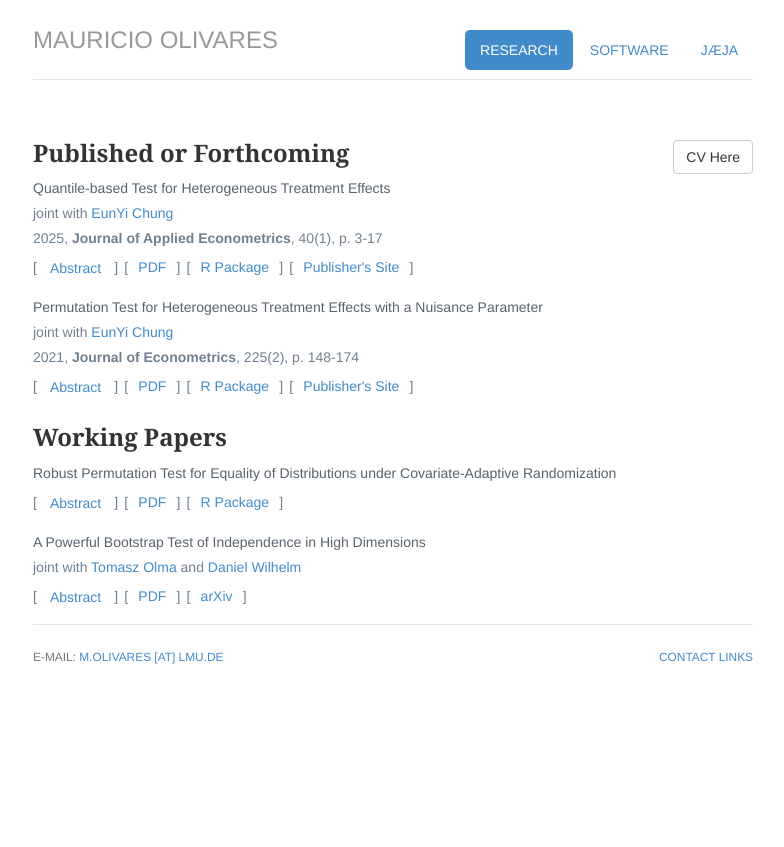
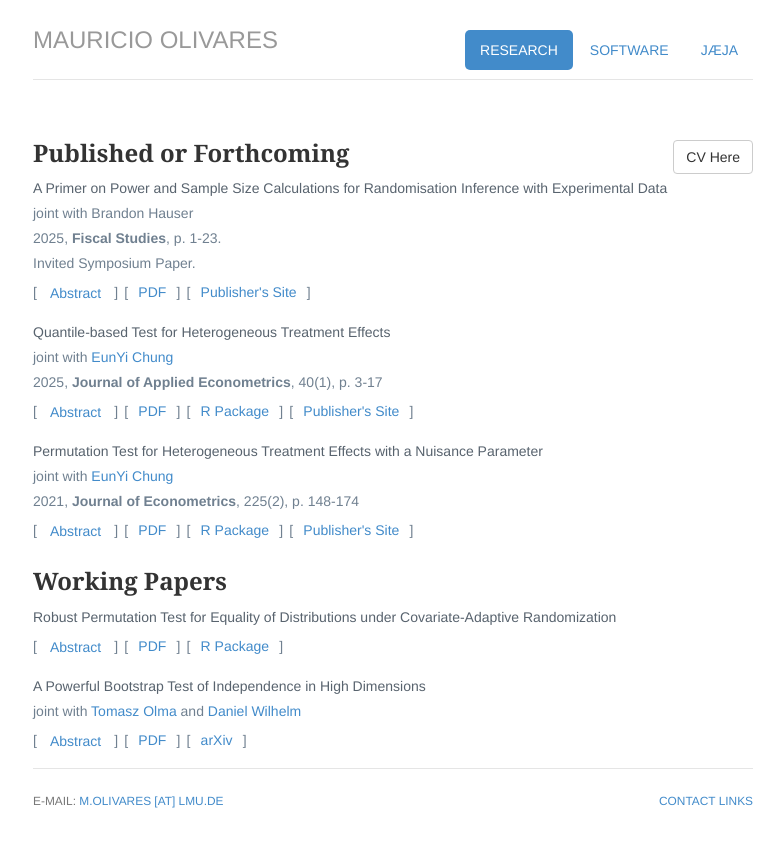
Before and after one commit to mauolivares/mauolivares.github.io, a Jekyll site: the page built from research/index.html, in a window 1280 px wide. Shown: the top 847 px of the page, without its empty margins (247-1031 px from the left). Built offline with Jekyll 4.4.1, drawn with Linux system fonts in a browser that asks for light colours.

Commit message:
Fiscal studies paper

```diff
--- a/research/index.html
+++ b/research/index.html
@@ -14,6 +14,25 @@ description: Mauricio Olivares' research page.
 
 				<a href="/files/Vitae_Mar2025.pdf" class="btn btn-default pull-right" title="Download CV as PDF">CV Here</a>
 				<span itemprop="reserach"><h3>Published or Forthcoming</h3></span>
+
+				<p style="color:#708090;">
+				<span style="color:#58636e; font-weight:500;">A Primer on Power and Sample Size Calculations for Randomisation Inference with Experimental Data</span>
+				<br>joint with Brandon Hauser
+				<br>2025, <b>Fiscal Studies</b>, p. 1-23.
+				<br> Invited Symposium Paper.
+				<br>[<a class="btn btn-link" data-toggle="collapse" href="#WP_JAE" role="button" aria-expanded="false" aria-controls="WP_FS">
+    			Abstract</a>]&#8287&#8287[&#8287&#8287<a href="/files/power_randtest.pdf" title="Download Paper as PDF"> PDF </a>&#8287&#8287]&#8287&#8287[&#8287&#8287<a href="http://doi.org/10.1111/1475-5890.70004" title="FS Site"> Publisher's Site </a>&#8287&#8287]
+    				<div class="collapse" id="WP_JAE">
+  						<div class="card card-body">
+    						<p align="justify">This paper revisits the problem of power analysis and sample size calculations in randomized experiments, with a focus on settings where inference on average treatment effects is conducted using randomization tests. While standard formulas based on the two-sample <em>t</em>-test are widely used in practice, we show that these calculations may yield misleading results when directly applied to randomization-based inference&#8212;unless certain assumptions are met.</p>
+
+							<p align="justify">We demonstrate that differences in potential outcome variances or unequal group sizes can distort the behavior of the randomization test, leading to incorrect power and flawed sample size calculations. However, a simple adjustment&#8212;studentizing the test statistic&#8212;restores the validity of the randomization test in large samples. This adjustment allows researchers to safely apply standard power and sample size formulas, even when using randomization inference.</p>
+
+							<p align="justify">We extend these results to a range of experimental designs commonly used in applied economics, including stratified randomization, matched pairs, and cluster-randomized trials. Throughout, we provide practical guidance to help researchers ensure that their design-stage calculations remain valid under the inferential methods they plan to use. </p>
+  						</div>
+					</div>
+				</p>
+
 
 				<p style="color:#708090;">
 				<span style="color:#58636e; font-weight:500;">Quantile-based Test for Heterogeneous Treatment Effects</span>
```
